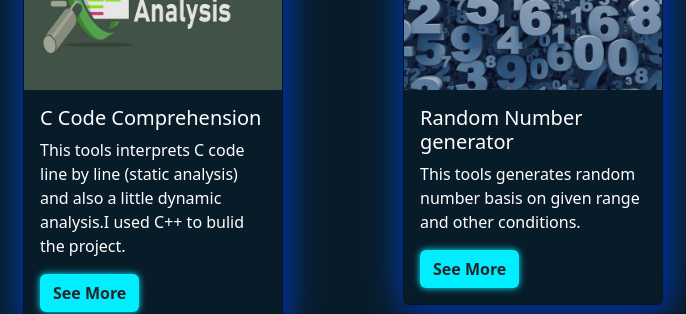
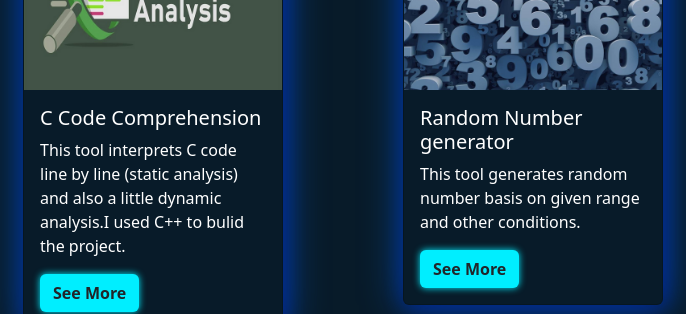
Before and after one commit to samdani91/MyProtfolio, a plain HTML site: page index.html in a window 1280 px wide. Shown: the part 4240-4554 px from the top of the page, 487-1173 px from the left. Drawn offline with nearby package versions, Linux system fonts and the light colour scheme.

Commit message:
Update index.html

```diff
--- a/index.html
+++ b/index.html
@@ -338,7 +338,7 @@
                             <img src="images/ccc.png" class="card-img-top" alt="...">
                             <div class="card-body">
                                 <h5 class="card-title text-white">C Code Comprehension</h5>
-                                <p class="card-text text-white">This tools interprets C code line by line (static analysis) and also a little dynamic analysis.I used C++ to bulid the project.</p>
+                                <p class="card-text text-white">This tool interprets C code line by line (static analysis) and also a little dynamic analysis.I used C++ to bulid the project.</p>
                                 <a href="https://github.com/samdani91/SPL-1" target="_blank" class="btn">See More</a>
                             </div>
                         </div>
@@ -350,7 +350,7 @@
                             <img src="images/random.png" class="card-img-top" alt="...">
                             <div class="card-body">
                                 <h5 class="card-title text-white">Random Number generator</h5>
-                                <p class="card-text text-white">This tools generates random number basis on given range and other conditions.</p>
+                                <p class="card-text text-white">This tool generates random number basis on given range and other conditions.</p>
                                 <a href="https://samdani91.github.io/Random_Number_Generator/" target="_blank" class="btn">See More</a>
                             </div>
                         </div>
```
